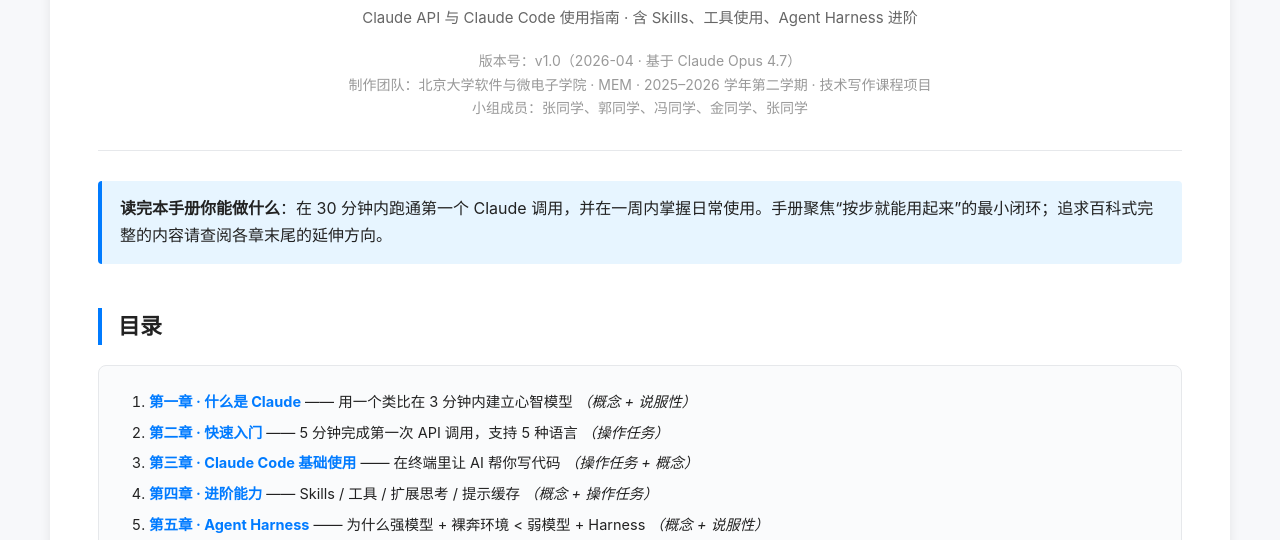
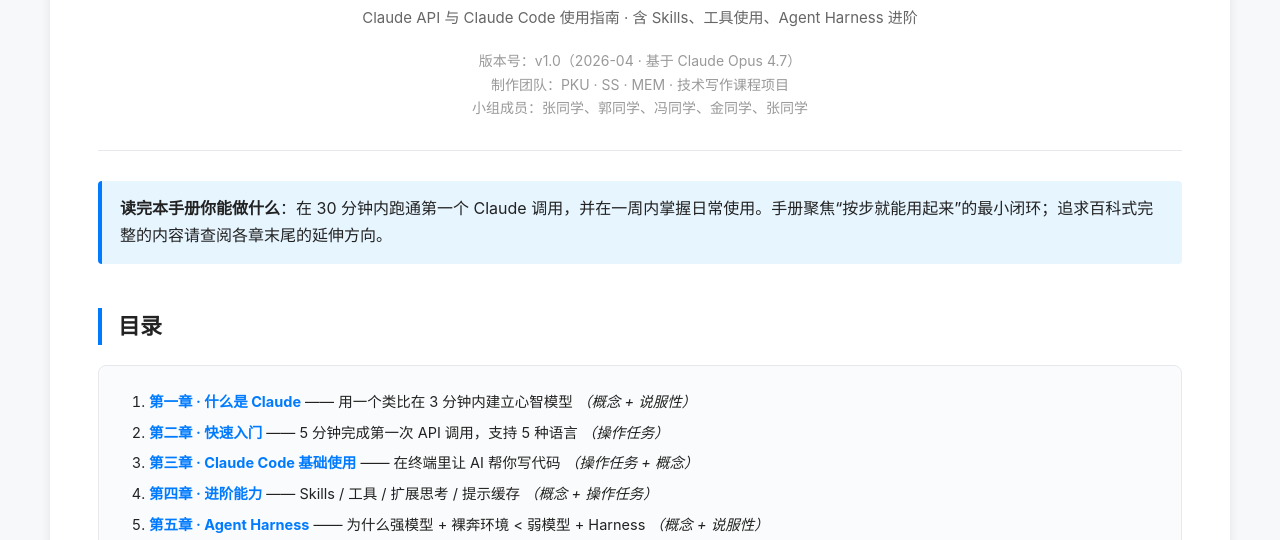
Before and after one commit to YuYuYuZero/Claude-User-Manual, a plain HTML site: page index.html in a window 1280 px wide. Shown: the part 234-774 px from the top of the page. Drawn offline with Linux system fonts and the light colour scheme.

Commit message:
Update index.html

```diff
--- a/index.html
+++ b/index.html
@@ -82,7 +82,7 @@
 <div class="subtitle">Claude API 与 Claude Code 使用指南 · 含 Skills、工具使用、Agent Harness 进阶</div>
 <div class="meta" style="margin-top:18px">
 版本号：v1.0（2026-04 · 基于 Claude Opus 4.7）<br>
-制作团队：北京大学软件与微电子学院 · MEM · 2025–2026 学年第二学期 · 技术写作课程项目<br>
+制作团队：PKU · SS · MEM · 技术写作课程项目<br>
 小组成员：张同学、郭同学、冯同学、金同学、张同学
 </div>
 </div>
```
